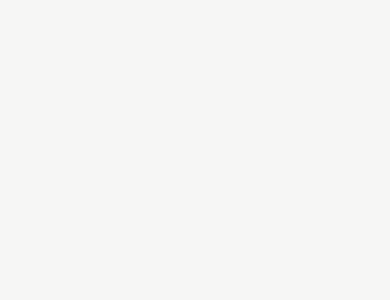
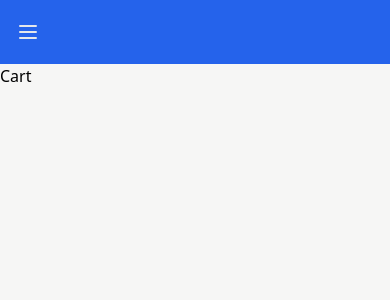
Before and after one commit to arbin-mahato/Ecommerce-Follow-Along, a React (Create React App) app in the folder frontend/: page /cart in a window 390 px wide. Before the commit this address had no page. Shown: the top 300 px of the page. Built offline with nearby package versions, Linux system fonts and the light colour scheme.

Commit message:
Added reusable Navbar component with responsive design and navigation links

```diff
--- a/frontend/src/App.js
+++ b/frontend/src/App.js
@@ -8,6 +8,7 @@
   ActivationPage,
   CreateProduct,
   MyProducts,
+  Cart,
 } from "./Routess.js"; // Import fixed
 
 const App = () => {
@@ -24,6 +25,7 @@
         <Route path="/create-product" element={<CreateProduct />} />
         <Route path="/create-product/:id" element={<CreateProduct />} />
         <Route path="/myproducts" element={<MyProducts />} />
+        <Route path="/cart" element={<Cart />} />
       </Routes>
     </BrowserRouter>
   );
--- a/frontend/src/Routess.js
+++ b/frontend/src/Routess.js
@@ -4,6 +4,7 @@
 import Home from "../src/pages/Home.jsx";
 import CreateProduct from "../src/pages/createProduct.jsx";
 import MyProducts from "../src/pages/myProducts.jsx";
+import Cart from "./pages/cart.jsx";
 export {
   LoginPage,
   Home,
@@ -11,4 +12,5 @@
   ActivationPage,
   CreateProduct,
   MyProducts,
+  Cart,
 };
--- a/frontend/src/components/myProduct.jsx
+++ b/frontend/src/components/myProduct.jsx
@@ -1,6 +1,7 @@
 import React, { useState, useEffect } from "react";
 import { useNavigate } from "react-router-dom";
 import axios from "axios";
+// import Nav from "../components/nav";
 
 function Myproduct({ _id, name, images, description, price }) {
   const [currentIndex, setCurrentIndex] = useState(0);
@@ -38,6 +39,7 @@
   };
 
   return (
+    <>
       <div className="bg-neutral-200 p-4 rounded-lg shadow-md flex flex-col justify-between">
         <div className="w-full">
           {currentImage && (
@@ -66,6 +68,7 @@
           </button>
         </div>
       </div>
+    </>
   );
 }
 
--- /dev/null
+++ b/frontend/src/components/nav.jsx
@@ -0,0 +1,181 @@
+// src/components/NavBar.jsx
+import React, { useState } from "react";
+import { NavLink } from "react-router-dom";
+
+const NavBar = () => {
+  const [isOpen, setIsOpen] = useState(false);
+
+  const toggleMenu = () => {
+    setIsOpen(!isOpen);
+  };
+
+  return (
+    <nav className="bg-blue-600">
+      <div className="max-w-7xl mx-auto px-4 sm:px-6 lg:px-8">
+        <div className="flex justify-between h-16">
+          {/* Hamburger Menu Button (visible on mobile) */}
+          <div className="flex items-center md:hidden">
+            <button
+              onClick={toggleMenu}
+              type="button"
+              className="text-gray-200 hover:text-white focus:outline-none focus:text-white"
+              aria-controls="mobile-menu"
+              aria-expanded={isOpen}
+            >
+              <span className="sr-only">Open main menu</span>
+              {!isOpen ? (
+                <svg
+                  className="h-6 w-6"
+                  xmlns="http://www.w3.org/2000/svg"
+                  fill="none"
+                  viewBox="0 0 24 24"
+                  stroke="currentColor"
+                >
+                  <path
+                    strokeLinecap="round"
+                    strokeLinejoin="round"
+                    strokeWidth="2"
+                    d="M4 6h16M4 12h16M4 18h16"
+                  />
+                </svg>
+              ) : (
+                // Close Icon
+                <svg
+                  className="h-6 w-6"
+                  xmlns="http://www.w3.org/2000/svg"
+                  fill="none"
+                  viewBox="0 0 24 24"
+                  stroke="currentColor"
+                >
+                  <path
+                    strokeLinecap="round"
+                    strokeLinejoin="round"
+                    strokeWidth="2"
+                    d="M6 18L18 6M6 6l12 12"
+                  />
+                </svg>
+              )}
+            </button>
+          </div>
+
+          <div className="hidden md:flex md:items-center md:justify-center w-full">
+            <ul className="flex space-x-6">
+              <li>
+                <NavLink
+                  to="/"
+                  end
+                  className={({ isActive }) =>
+                    isActive
+                      ? "text-white font-semibold px-3 py-2 rounded-md text-sm transition-colors duration-200"
+                      : "text-gray-200 hover:text-white px-3 py-2 rounded-md text-sm transition-colors duration-200"
+                  }
+                >
+                  Home
+                </NavLink>
+              </li>
+              <li>
+                <NavLink
+                  to="/my-products"
+                  className={({ isActive }) =>
+                    isActive
+                      ? "text-white font-semibold px-3 py-2 rounded-md text-sm transition-colors duration-200"
+                      : "text-gray-200 hover:text-white px-3 py-2 rounded-md text-sm transition-colors duration-200"
+                  }
+                >
+                  My Products
+                </NavLink>
+              </li>
+              <li>
+                <NavLink
+                  to="/create-product"
+                  className={({ isActive }) =>
+                    isActive
+                      ? "text-white font-semibold px-3 py-2 rounded-md text-sm transition-colors duration-200"
+                      : "text-gray-200 hover:text-white px-3 py-2 rounded-md text-sm transition-colors duration-200"
+                  }
+                >
+                  Add Products
+                </NavLink>
+              </li>
+              <li>
+                <NavLink
+                  to="/cart"
+                  className={({ isActive }) =>
+                    isActive
+                      ? "text-white font-semibold px-3 py-2 rounded-md text-sm transition-colors duration-200"
+                      : "text-gray-200 hover:text-white px-3 py-2 rounded-md text-sm transition-colors duration-200"
+                  }
+                >
+                  Cart
+                </NavLink>
+              </li>
+            </ul>
+          </div>
+        </div>
+      </div>
+
+      {/* Mobile Menu */}
+      {isOpen && (
+        <div className="md:hidden" id="mobile-menu">
+          <ul className="px-2 pt-2 pb-3 space-y-1 sm:px-3">
+            <li>
+              <NavLink
+                to="/"
+                end
+                className={({ isActive }) =>
+                  isActive
+                    ? "block text-white font-semibold px-3 py-2 rounded-md text-base transition-colors duration-200"
+                    : "block text-gray-200 hover:text-white px-3 py-2 rounded-md text-base transition-colors duration-200"
+                }
+                onClick={() => setIsOpen(false)} // Close menu on link click
+              >
+                Home
+              </NavLink>
+            </li>
+            <li>
+              <NavLink
+                to="/myproducts"
+                className={({ isActive }) =>
+                  isActive
+                    ? "block text-white font-semibold px-3 py-2 rounded-md text-base transition-colors duration-200"
+                    : "block text-gray-200 hover:text-white px-3 py-2 rounded-md text-base transition-colors duration-200"
+                }
+                onClick={() => setIsOpen(false)}
+              >
+                My Products
+              </NavLink>
+            </li>
+            <li>
+              <NavLink
+                to="/addproducts"
+                className={({ isActive }) =>
+                  isActive
+                    ? "block text-white font-semibold px-3 py-2 rounded-md text-base transition-colors duration-200"
+                    : "block text-gray-200 hover:text-white px-3 py-2 rounded-md text-base transition-colors duration-200"
+                }
+                onClick={() => setIsOpen(false)}
+              >
+                Add Products
+              </NavLink>
+            </li>
+            <li>
+              <NavLink
+                to="/cart"
+                className={({ isActive }) =>
+                  isActive
+                    ? "block text-white font-semibold px-3 py-2 rounded-md text-base transition-colors duration-200"
+                    : "block text-gray-200 hover:text-white px-3 py-2 rounded-md text-base transition-colors duration-200"
+                }
+                onClick={() => setIsOpen(false)}
+              >
+                Cart
+              </NavLink>
+            </li>
+          </ul>
+        </div>
+      )}
+    </nav>
+  );
+};
+
+export default NavBar;
--- /dev/null
+++ b/frontend/src/pages/cart.jsx
@@ -0,0 +1,14 @@
+import Nav from "../components/nav";
+
+const Cart = () => {
+  return (
+    <>
+      <Nav />
+      <div>
+        <h1>Cart</h1>
+      </div>
+    </>
+  );
+};
+
+export default Cart;
```
Also changed, not shown: 2 other files (tests, documents, lock files or other folders). Lines whose indentation alone changed are shown as unchanged.
